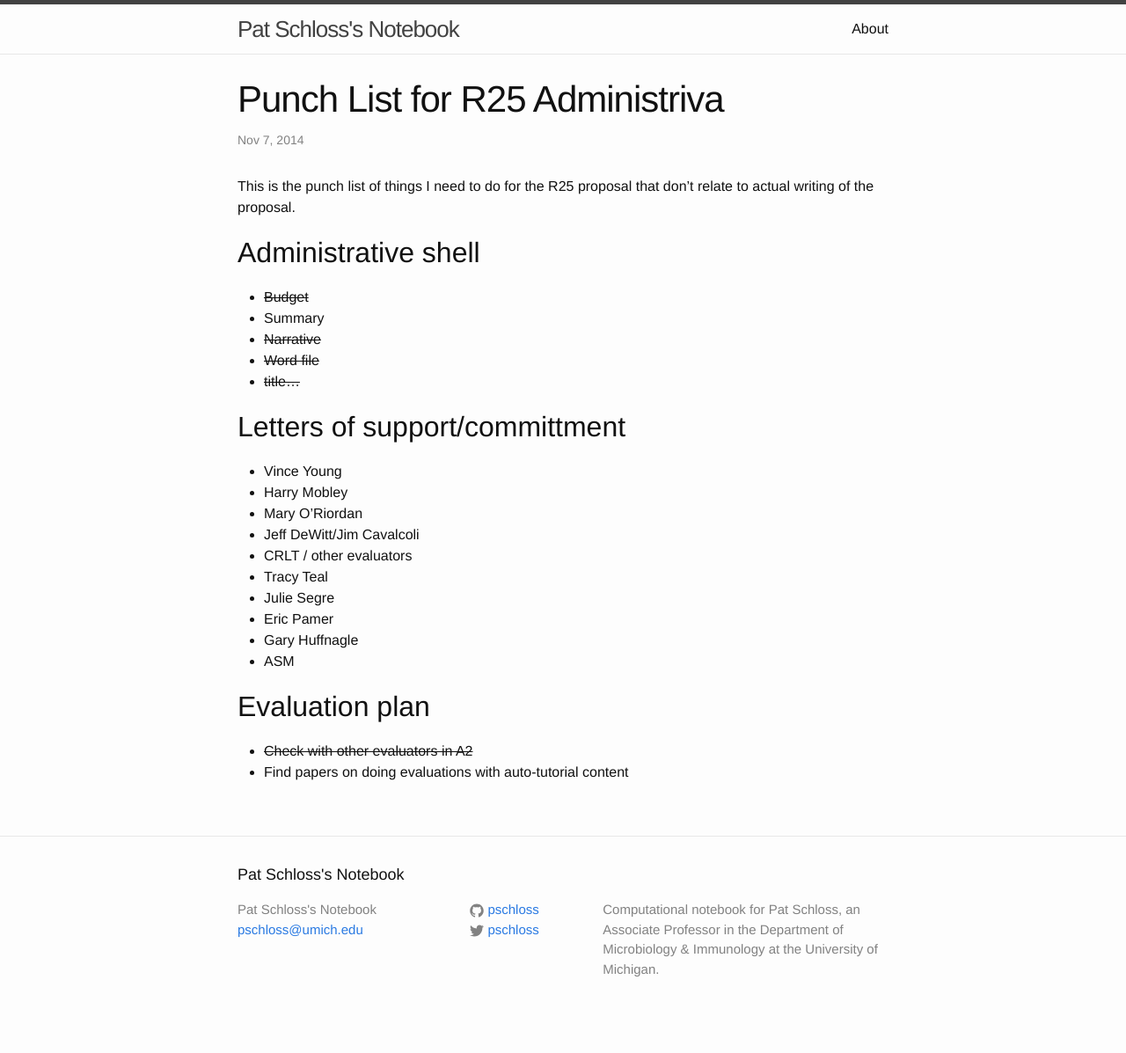
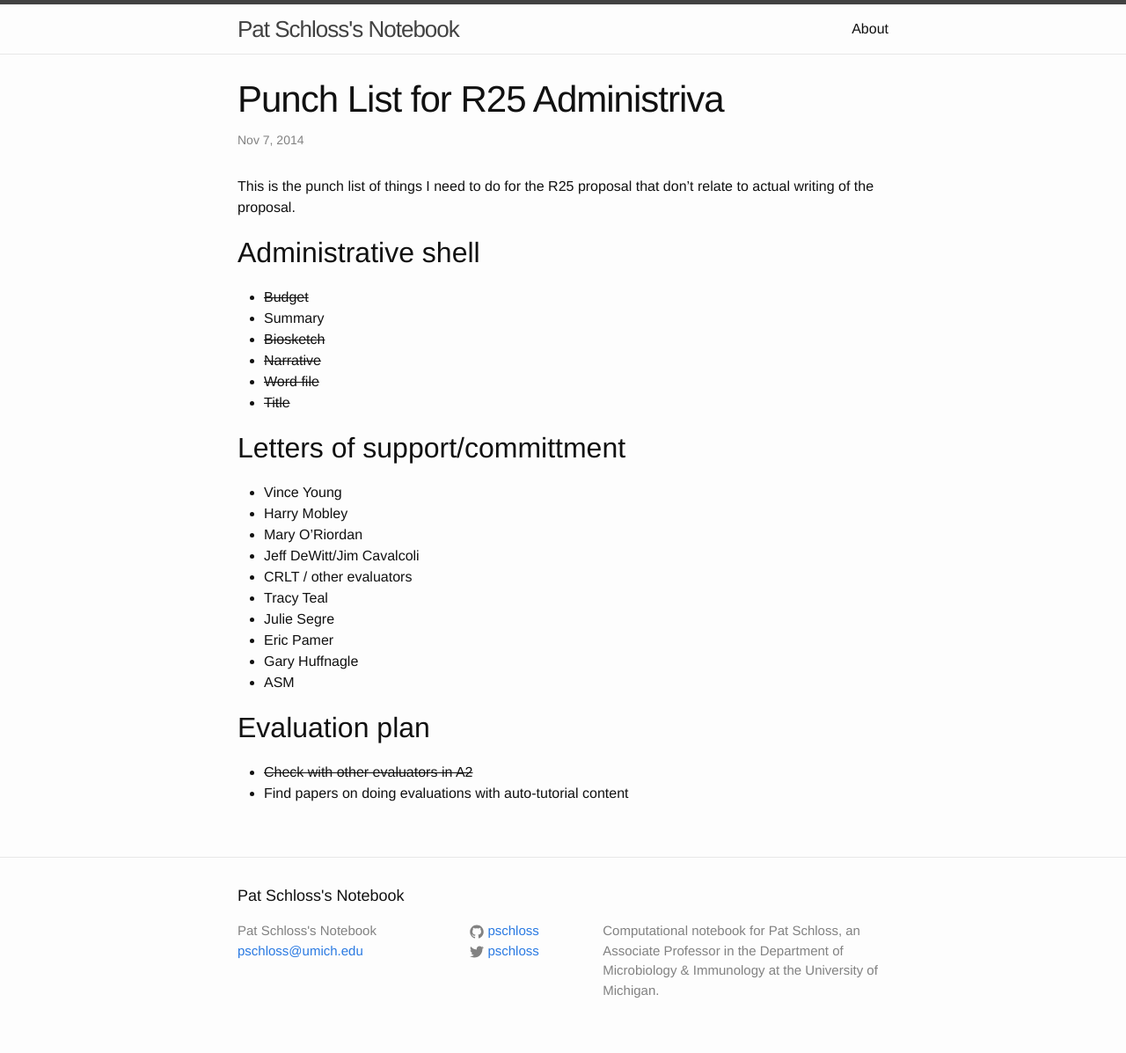
Before and after one commit to pschloss/pschloss.github.io, a Jekyll site: the page built from _posts/2014-11-07-punch-list-r25.md, in a window 1280 px wide. Shown: the whole page at 88% size. Built offline with Jekyll 4.4.1, drawn with Linux system fonts in a browser that asks for light colours; comment, search, counter and statistics services are not loaded; before the commit the page ends 1173 px from its top, so only the background shows below that.

```diff
--- a/_posts/2014-11-07-punch-list-r25.md
+++ b/_posts/2014-11-07-punch-list-r25.md
@@ -11,9 +11,10 @@
 ## Administrative shell
   * ~~Budget~~
   * Summary
+  * ~~Biosketch~~
   * ~~Narrative~~
   * ~~Word file~~
-  * ~~title...~~
+  * ~~Title~~
 
 
 ## Letters of support/committment
```
